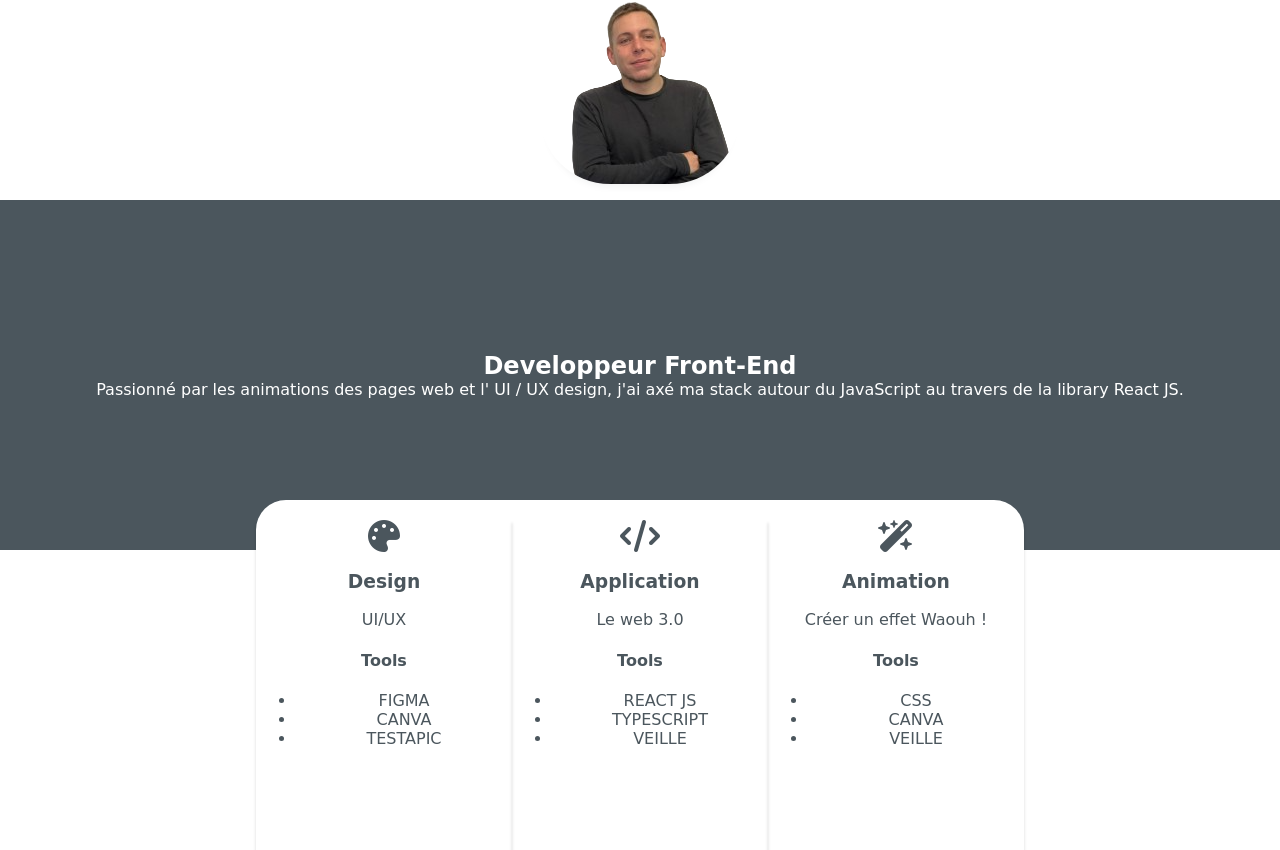
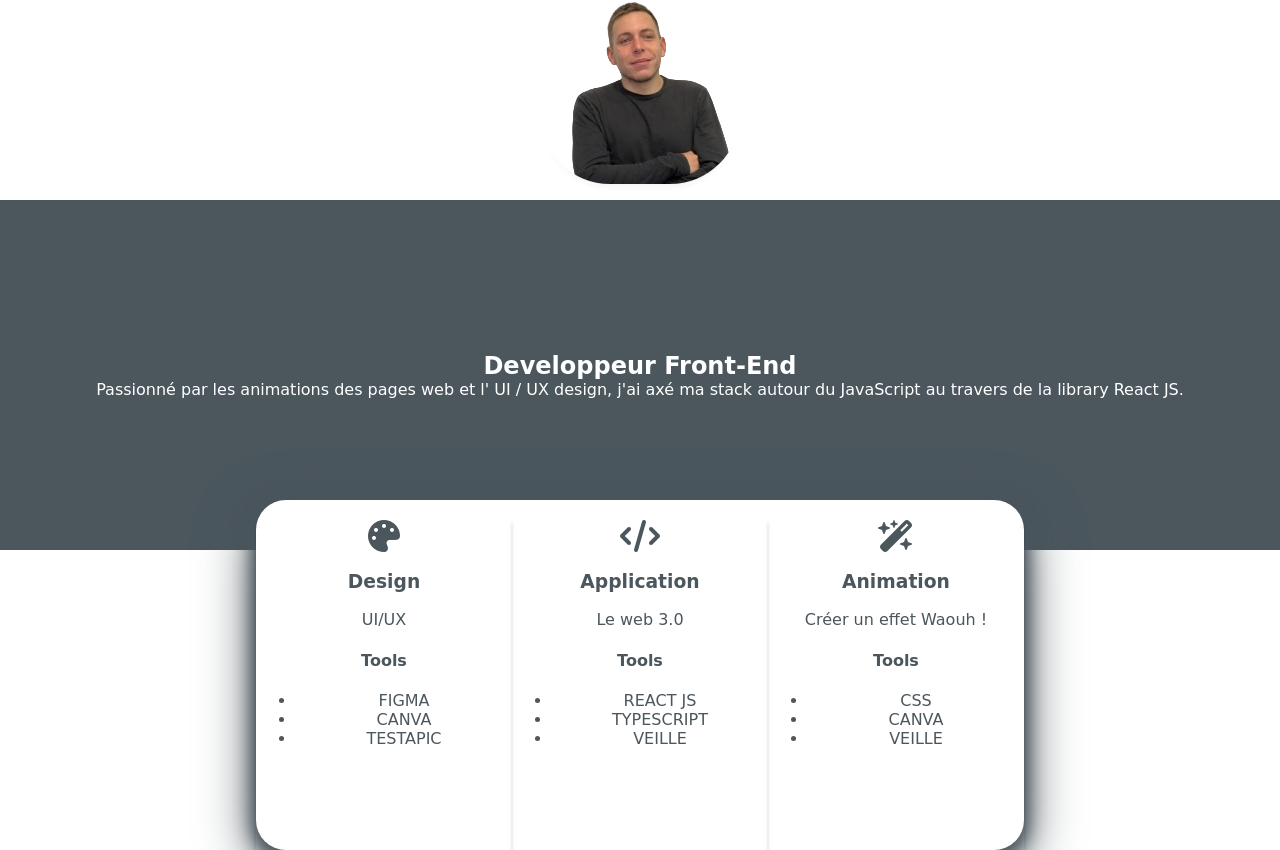
Before and after one commit to HansHeritier/Portfolio, a plain HTML site: page index.html in a window 1280 px wide. Shown: the part 216-1066 px from the top of the page. Drawn offline with Linux system fonts and the light colour scheme; a web font is replaced by a local one.

Commit message:
commit section 3

```diff
--- a/style.css
+++ b/style.css
@@ -122,7 +122,7 @@ header {
   background-color: var(--color-3);
   border-radius: 30px;
   z-index: 2;
-  box-shadow: box-shadow: var(--color-2) 0px 4px 16px, var(--color-2) 0px 8px 24px, var(--color-2) 0px 16px 56px;
+  box-shadow: var(--color-2) 0px 4px 16px, var(--color-2) 0px 8px 24px, var(--color-2) 0px 16px 56px;
 }
 
 
```
